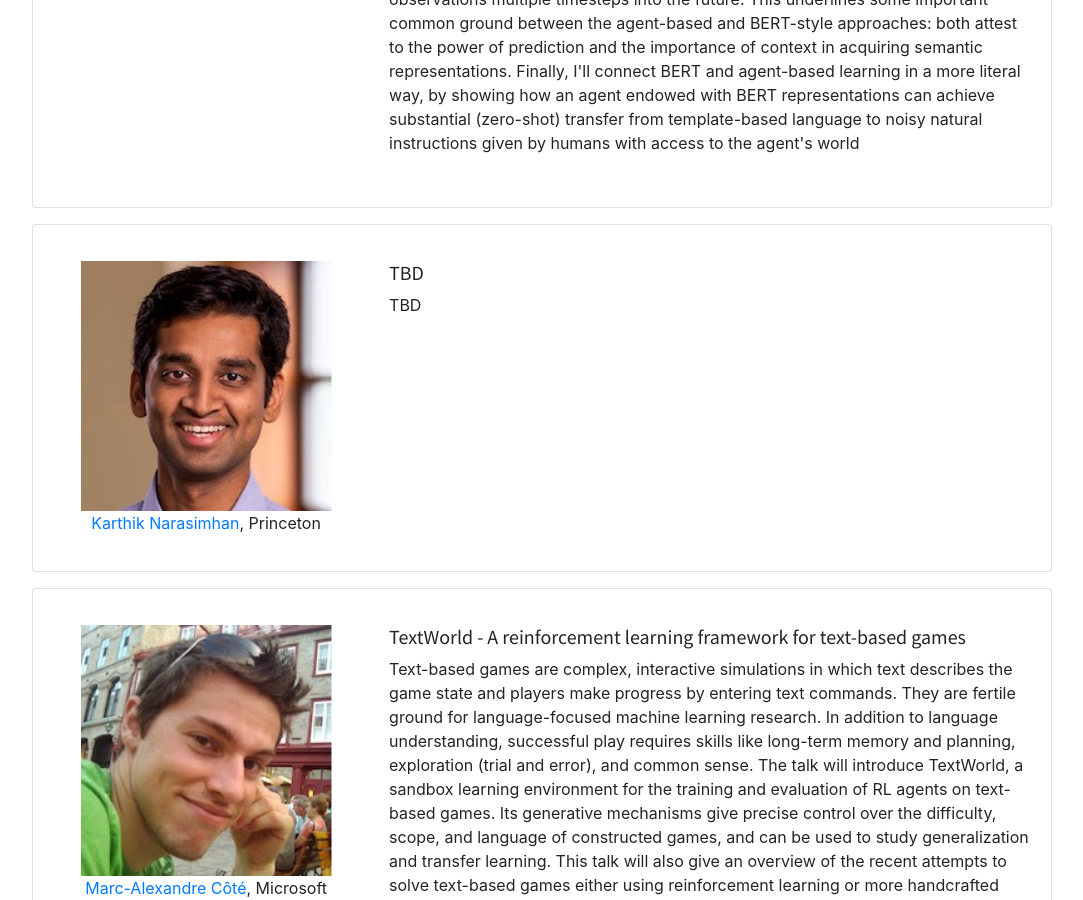
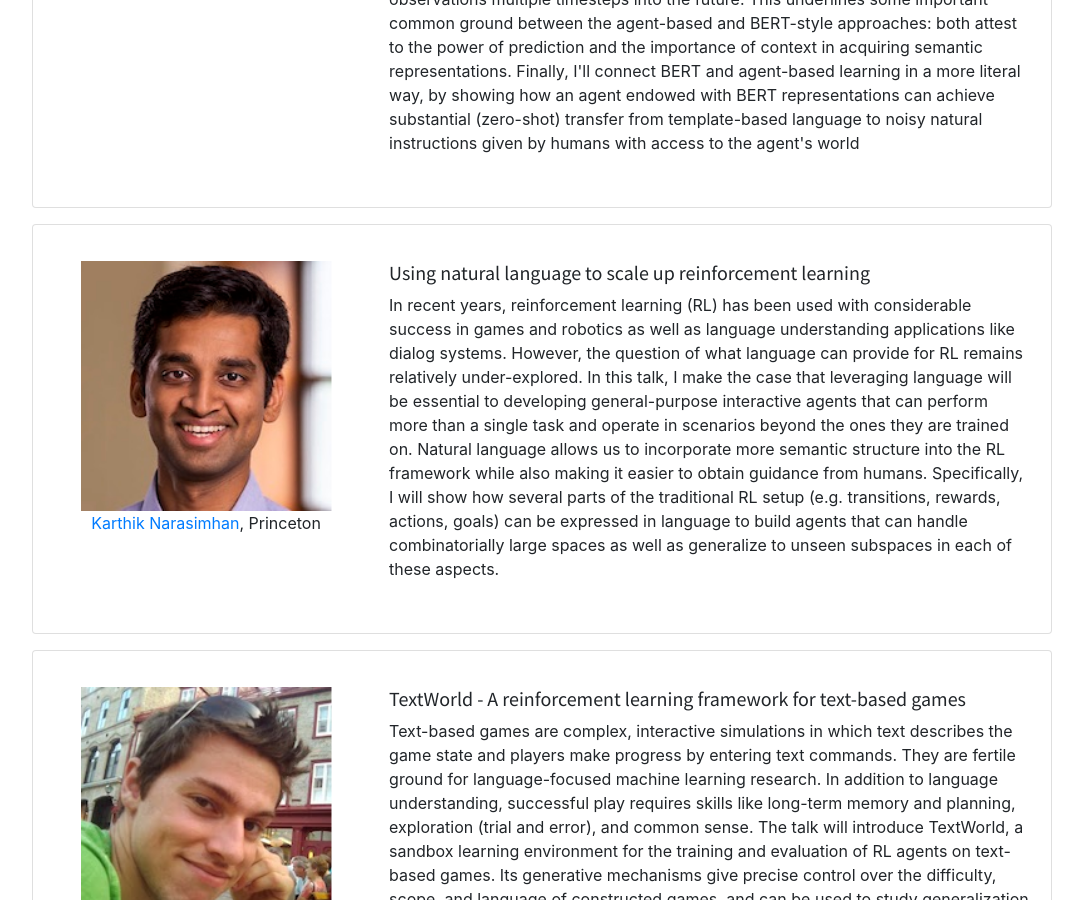
Before and after one commit to LaReL-WS/LaReL-WS.github.io, a Jekyll site: the page built from pages/programs.md, in a window 1280 px wide and 900 px high, scrolled down 1358 px. Shown: the whole window, without its empty margins (98-1181 px from the left). Built offline with Jekyll 4.4.1, drawn with Linux system fonts in a browser that asks for light colours; some of the changed text lies outside the part shown.

Commit message:
add karthik's talk'

```diff
--- a/pages/programs.md
+++ b/pages/programs.md
@@ -40,8 +40,8 @@ permalink: /program/
   url="https://www.cs.princeton.edu/~karthikn"
   affiliation="Princeton"
   img="/assets/img/speakers/karthik.jpg"
-  title="TBD"
-  abstract="TBD"
+  title="Using natural language to scale up reinforcement learning"
+  abstract="In recent years, reinforcement learning (RL) has been used with considerable success in games and robotics as well as language understanding applications like dialog systems. However, the question of what language can provide for RL remains relatively under-explored. In this talk, I make the case that leveraging language will be essential to developing general-purpose interactive agents that can perform more than a single task and operate in scenarios beyond the ones they are trained on. Natural language allows us to incorporate more semantic structure into the RL framework while also making it easier to obtain guidance from humans. Specifically, I will show how several parts of the traditional RL setup (e.g. transitions, rewards, actions, goals) can be expressed in language to build agents that can handle combinatorially large spaces as well as generalize to unseen subspaces in each of these aspects."
 %}
 
 {% include person.html start="2:15pm" end="2:45pm"
@@ -114,7 +114,7 @@ permalink: /program/
   url="https://www.cs.princeton.edu/~karthikn"
   affiliation="Princeton"
   img="/assets/img/speakers/karthik.jpg"
-  title="TBD"
+  title="Using natural language to scale up reinforcement learning"
 %}
 
 {% include event.html start="2:15pm" end="2:45pm"
```
